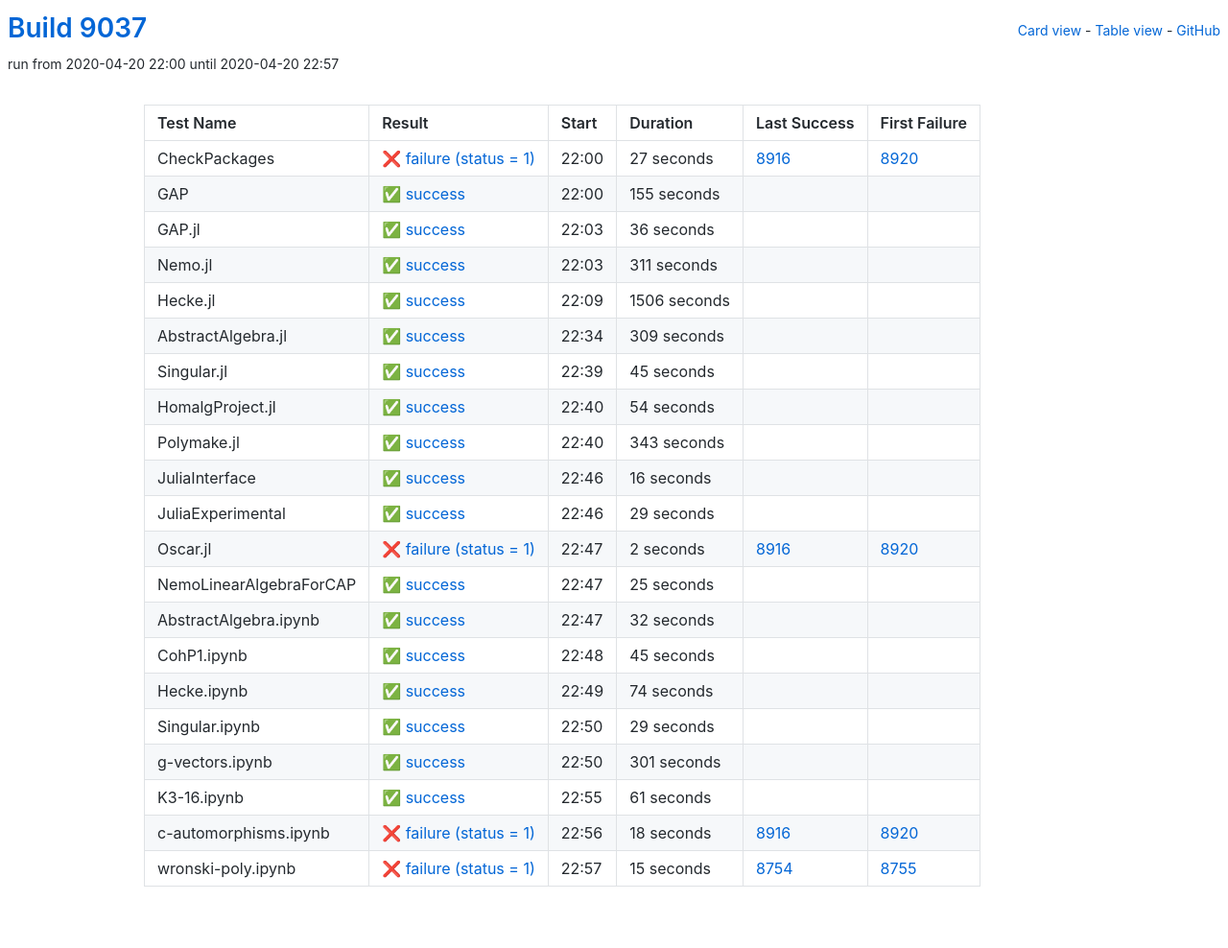
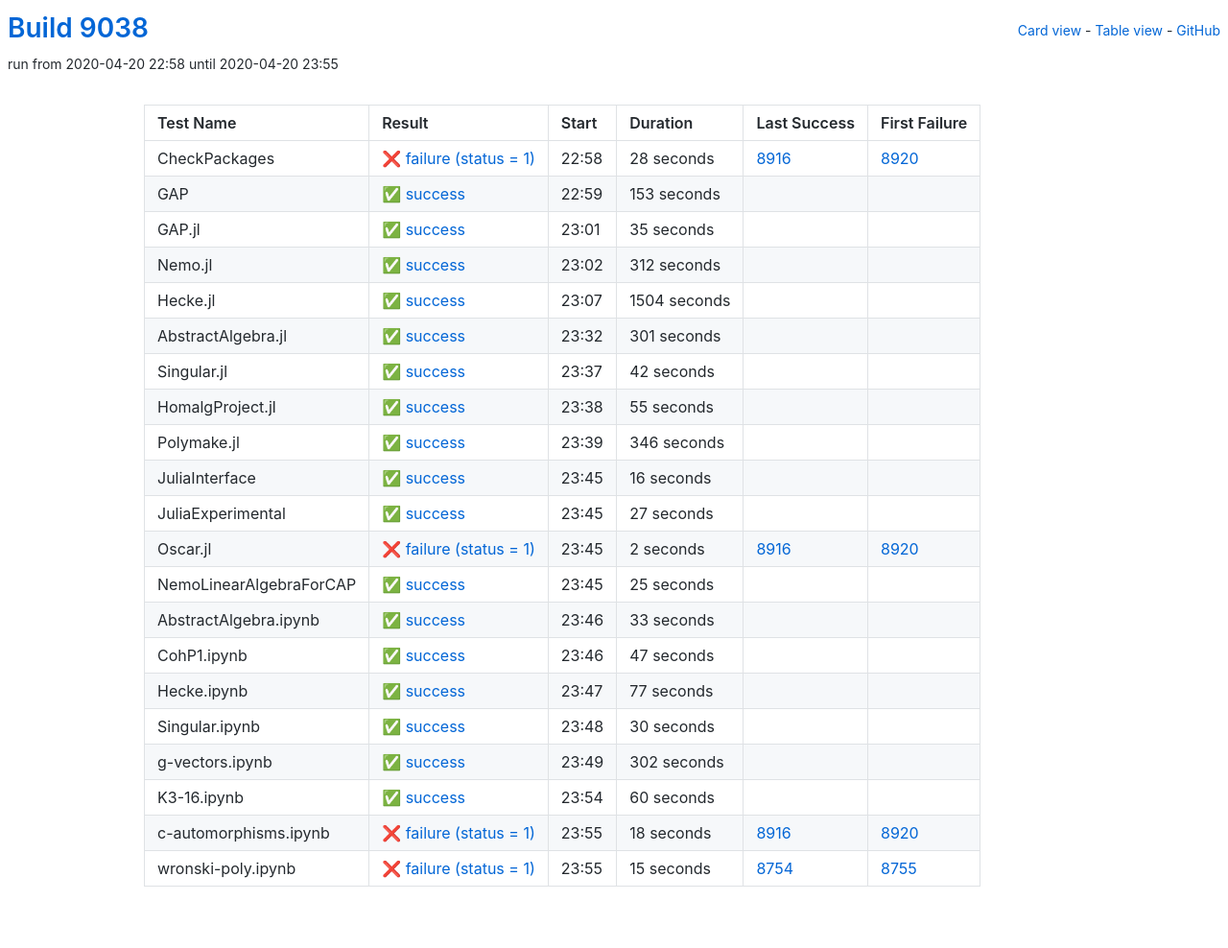
Before and after one commit to oscar-system/oscar-ci-status, a Jekyll site: the page built from table.html, in a window 1280 px wide. Shown: the whole page at 96% size. Built offline with Jekyll 4.4.1, drawn with Linux system fonts in a browser that asks for light colours.

Commit message:
Build 9038

```diff
--- a/_data/ci.yml
+++ b/_data/ci.yml
@@ -1,104 +1,104 @@
-build: 9037
-build_url: https://oscarci.mathematik.uni-kl.de/job/oscar/9037/
+build: 9038
+build_url: https://oscarci.mathematik.uni-kl.de/job/oscar/9038/
 job: oscar
 tests:
-- duration: 27
+- duration: 28
   exitcode: 1
   first_failure: 8920
   first_failure_url: https://oscarci.mathematik.uni-kl.de/job/oscar/8920/
   last_success: 8916
   last_success_url: https://oscarci.mathematik.uni-kl.de/job/oscar/8916/
-  log: https://oscarci.mathematik.uni-kl.de/job/oscar/9037/artifact/logs/build-9037/CheckPackages.log
+  log: https://oscarci.mathematik.uni-kl.de/job/oscar/9038/artifact/logs/build-9038/CheckPackages.log
   name: CheckPackages
-  start: 2020-04-20 22:00
+  start: 2020-04-20 22:58
   status: failure
   success: false
-- duration: 155
+- duration: 153
   exitcode: 0
   first_failure: false
   first_failure_url: null
   last_success: false
   last_success_url: null
-  log: https://oscarci.mathematik.uni-kl.de/job/oscar/9037/artifact/logs/build-9037/GAP.log
+  log: https://oscarci.mathematik.uni-kl.de/job/oscar/9038/artifact/logs/build-9038/GAP.log
   name: GAP
-  start: 2020-04-20 22:00
+  start: 2020-04-20 22:59
   status: success
   success: true
-- duration: 36
+- duration: 35
   exitcode: 0
   first_failure: false
   first_failure_url: null
   last_success: false
   last_success_url: null
-  log: https://oscarci.mathematik.uni-kl.de/job/oscar/9037/artifact/logs/build-9037/GAP.jl.log
+  log: https://oscarci.mathematik.uni-kl.de/job/oscar/9038/artifact/logs/build-9038/GAP.jl.log
   name: GAP.jl
-  start: 2020-04-20 22:03
+  start: 2020-04-20 23:01
   status: success
   success: true
-- duration: 311
+- duration: 312
   exitcode: 0
   first_failure: false
   first_failure_url: null
   last_success: false
   last_success_url: null
-  log: https://oscarci.mathematik.uni-kl.de/job/oscar/9037/artifact/logs/build-9037/Nemo.jl.log
+  log: https://oscarci.mathematik.uni-kl.de/job/oscar/9038/artifact/logs/build-9038/Nemo.jl.log
   name: Nemo.jl
-  start: 2020-04-20 22:03
+  start: 2020-04-20 23:02
   status: success
   success: true
-- duration: 1506
+- duration: 1504
   exitcode: 0
   first_failure: false
   first_failure_url: null
   last_success: false
   last_success_url: null
-  log: https://oscarci.mathematik.uni-kl.de/job/oscar/9037/artifact/logs/build-9037/Hecke.jl.log
+  log: https://oscarci.mathematik.uni-kl.de/job/oscar/9038/artifact/logs/build-9038/Hecke.jl.log
   name: Hecke.jl
-  start: 2020-04-20 22:09
+  start: 2020-04-20 23:07
   status: success
   success: true
-- duration: 309
+- duration: 301
   exitcode: 0
   first_failure: false
   first_failure_url: null
   last_success: false
   last_success_url: null
-  log: https://oscarci.mathematik.uni-kl.de/job/oscar/9037/artifact/logs/build-9037/AbstractAlgebra.jl.log
+  log: https://oscarci.mathematik.uni-kl.de/job/oscar/9038/artifact/logs/build-9038/AbstractAlgebra.jl.log
   name: AbstractAlgebra.jl
-  start: 2020-04-20 22:34
+  start: 2020-04-20 23:32
   status: success
   success: true
-- duration: 45
+- duration: 42
   exitcode: 0
   first_failure: false
   first_failure_url: null
   last_success: false
   last_success_url: null
-  log: https://oscarci.mathematik.uni-kl.de/job/oscar/9037/artifact/logs/build-9037/Singular.jl.log
+  log: https://oscarci.mathematik.uni-kl.de/job/oscar/9038/artifact/logs/build-9038/Singular.jl.log
   name: Singular.jl
-  start: 2020-04-20 22:39
+  start: 2020-04-20 23:37
   status: success
   success: true
-- duration: 54
+- duration: 55
   exitcode: 0
   first_failure: false
   first_failure_url: null
   last_success: false
   last_success_url: null
-  log: https://oscarci.mathematik.uni-kl.de/job/oscar/9037/artifact/logs/build-9037/HomalgProject.jl.log
+  log: https://oscarci.mathematik.uni-kl.de/job/oscar/9038/artifact/logs/build-9038/HomalgProject.jl.log
   name: HomalgProject.jl
-  start: 2020-04-20 22:40
+  start: 2020-04-20 23:38
   status: success
   success: true
-- duration: 343
+- duration: 346
   exitcode: 0
   first_failure: false
   first_failure_url: null
   last_success: false
   last_success_url: null
-  log: https://oscarci.mathematik.uni-kl.de/job/oscar/9037/artifact/logs/build-9037/Polymake.jl.log
+  log: https://oscarci.mathematik.uni-kl.de/job/oscar/9038/artifact/logs/build-9038/Polymake.jl.log
   name: Polymake.jl
-  start: 2020-04-20 22:40
+  start: 2020-04-20 23:39
   status: success
   success: true
 - duration: 16
@@ -107,20 +107,20 @@ tests:
   first_failure_url: null
   last_success: false
   last_success_url: null
-  log: https://oscarci.mathematik.uni-kl.de/job/oscar/9037/artifact/logs/build-9037/JuliaInterface.log
+  log: https://oscarci.mathematik.uni-kl.de/job/oscar/9038/artifact/logs/build-9038/JuliaInterface.log
   name: JuliaInterface
-  start: 2020-04-20 22:46
+  start: 2020-04-20 23:45
   status: success
   success: true
-- duration: 29
+- duration: 27
   exitcode: 0
   first_failure: false
   first_failure_url: null
   last_success: false
   last_success_url: null
-  log: https://oscarci.mathematik.uni-kl.de/job/oscar/9037/artifact/logs/build-9037/JuliaExperimental.log
+  log: https://oscarci.mathematik.uni-kl.de/job/oscar/9038/artifact/logs/build-9038/JuliaExperimental.log
   name: JuliaExperimental
-  start: 2020-04-20 22:46
+  start: 2020-04-20 23:45
   status: success
   success: true
 - duration: 2
@@ -129,9 +129,9 @@ tests:
   first_failure_url: https://oscarci.mathematik.uni-kl.de/job/oscar/8920/
   last_success: 8916
   last_success_url: https://oscarci.mathematik.uni-kl.de/job/oscar/8916/
-  log: https://oscarci.mathematik.uni-kl.de/job/oscar/9037/artifact/logs/build-9037/Oscar.jl.log
+  log: https://oscarci.mathematik.uni-kl.de/job/oscar/9038/artifact/logs/build-9038/Oscar.jl.log
   name: Oscar.jl
-  start: 2020-04-20 22:47
+  start: 2020-04-20 23:45
   status: failure
   success: false
 - duration: 25
@@ -140,75 +140,75 @@ tests:
   first_failure_url: null
   last_success: false
   last_success_url: null
-  log: https://oscarci.mathematik.uni-kl.de/job/oscar/9037/artifact/logs/build-9037/NemoLinearAlgebraForCAP.log
+  log: https://oscarci.mathematik.uni-kl.de/job/oscar/9038/artifact/logs/build-9038/NemoLinearAlgebraForCAP.log
   name: NemoLinearAlgebraForCAP
-  start: 2020-04-20 22:47
+  start: 2020-04-20 23:45
   status: success
   success: true
-- duration: 32
+- duration: 33
   exitcode: 0
   first_failure: false
   first_failure_url: null
   last_success: false
   last_success_url: null
-  log: https://oscarci.mathematik.uni-kl.de/job/oscar/9037/artifact/logs/build-9037/AbstractAlgebra.ipynb.log
+  log: https://oscarci.mathematik.uni-kl.de/job/oscar/9038/artifact/logs/build-9038/AbstractAlgebra.ipynb.log
   name: AbstractAlgebra.ipynb
-  start: 2020-04-20 22:47
+  start: 2020-04-20 23:46
   status: success
   success: true
-- duration: 45
+- duration: 47
   exitcode: 0
   first_failure: false
   first_failure_url: null
   last_success: false
   last_success_url: null
-  log: https://oscarci.mathematik.uni-kl.de/job/oscar/9037/artifact/logs/build-9037/CohP1.ipynb.log
+  log: https://oscarci.mathematik.uni-kl.de/job/oscar/9038/artifact/logs/build-9038/CohP1.ipynb.log
   name: CohP1.ipynb
-  start: 2020-04-20 22:48
+  start: 2020-04-20 23:46
   status: success
   success: true
-- duration: 74
+- duration: 77
   exitcode: 0
   first_failure: false
   first_failure_url: null
   last_success: false
   last_success_url: null
-  log: https://oscarci.mathematik.uni-kl.de/job/oscar/9037/artifact/logs/build-9037/Hecke.ipynb.log
+  log: https://oscarci.mathematik.uni-kl.de/job/oscar/9038/artifact/logs/build-9038/Hecke.ipynb.log
   name: Hecke.ipynb
-  start: 2020-04-20 22:49
+  start: 2020-04-20 23:47
   status: success
   success: true
-- duration: 29
+- duration: 30
   exitcode: 0
   first_failure: false
   first_failure_url: null
   last_success: false
   last_success_url: null
-  log: https://oscarci.mathematik.uni-kl.de/job/oscar/9037/artifact/logs/build-9037/Singular.ipynb.log
+  log: https://oscarci.mathematik.uni-kl.de/job/oscar/9038/artifact/logs/build-9038/Singular.ipynb.log
   name: Singular.ipynb
-  start: 2020-04-20 22:50
+  start: 2020-04-20 23:48
   status: success
   success: true
-- duration: 301
+- duration: 302
   exitcode: 0
   first_failure: false
   first_failure_url: null
   last_success: false
   last_success_url: null
-  log: https://oscarci.mathematik.uni-kl.de/job/oscar/9037/artifact/logs/build-9037/g-vectors.ipynb.log
+  log: https://oscarci.mathematik.uni-kl.de/job/oscar/9038/artifact/logs/build-9038/g-vectors.ipynb.log
   name: g-vectors.ipynb
-  start: 2020-04-20 22:50
+  start: 2020-04-20 23:49
   status: success
   success: true
-- duration: 61
+- duration: 60
   exitcode: 0
   first_failure: false
   first_failure_url: null
   last_success: false
   last_success_url: null
-  log: https://oscarci.mathematik.uni-kl.de/job/oscar/9037/artifact/logs/build-9037/K3-16.ipynb.log
+  log: https://oscarci.mathematik.uni-kl.de/job/oscar/9038/artifact/logs/build-9038/K3-16.ipynb.log
   name: K3-16.ipynb
-  start: 2020-04-20 22:55
+  start: 2020-04-20 23:54
   status: success
   success: true
 - duration: 18
@@ -217,9 +217,9 @@ tests:
   first_failure_url: https://oscarci.mathematik.uni-kl.de/job/oscar/8920/
   last_success: 8916
   last_success_url: https://oscarci.mathematik.uni-kl.de/job/oscar/8916/
-  log: https://oscarci.mathematik.uni-kl.de/job/oscar/9037/artifact/logs/build-9037/c-automorphisms.ipynb.log
+  log: https://oscarci.mathematik.uni-kl.de/job/oscar/9038/artifact/logs/build-9038/c-automorphisms.ipynb.log
   name: c-automorphisms.ipynb
-  start: 2020-04-20 22:56
+  start: 2020-04-20 23:55
   status: failure
   success: false
 - duration: 15
@@ -228,8 +228,8 @@ tests:
   first_failure_url: https://oscarci.mathematik.uni-kl.de/job/oscar/8755/
   last_success: 8754
   last_success_url: https://oscarci.mathematik.uni-kl.de/job/oscar/8754/
-  log: https://oscarci.mathematik.uni-kl.de/job/oscar/9037/artifact/logs/build-9037/wronski-poly.ipynb.log
+  log: https://oscarci.mathematik.uni-kl.de/job/oscar/9038/artifact/logs/build-9038/wronski-poly.ipynb.log
   name: wronski-poly.ipynb
-  start: 2020-04-20 22:57
+  start: 2020-04-20 23:55
   status: failure
   success: false
```
Also changed, not shown: README.md.
